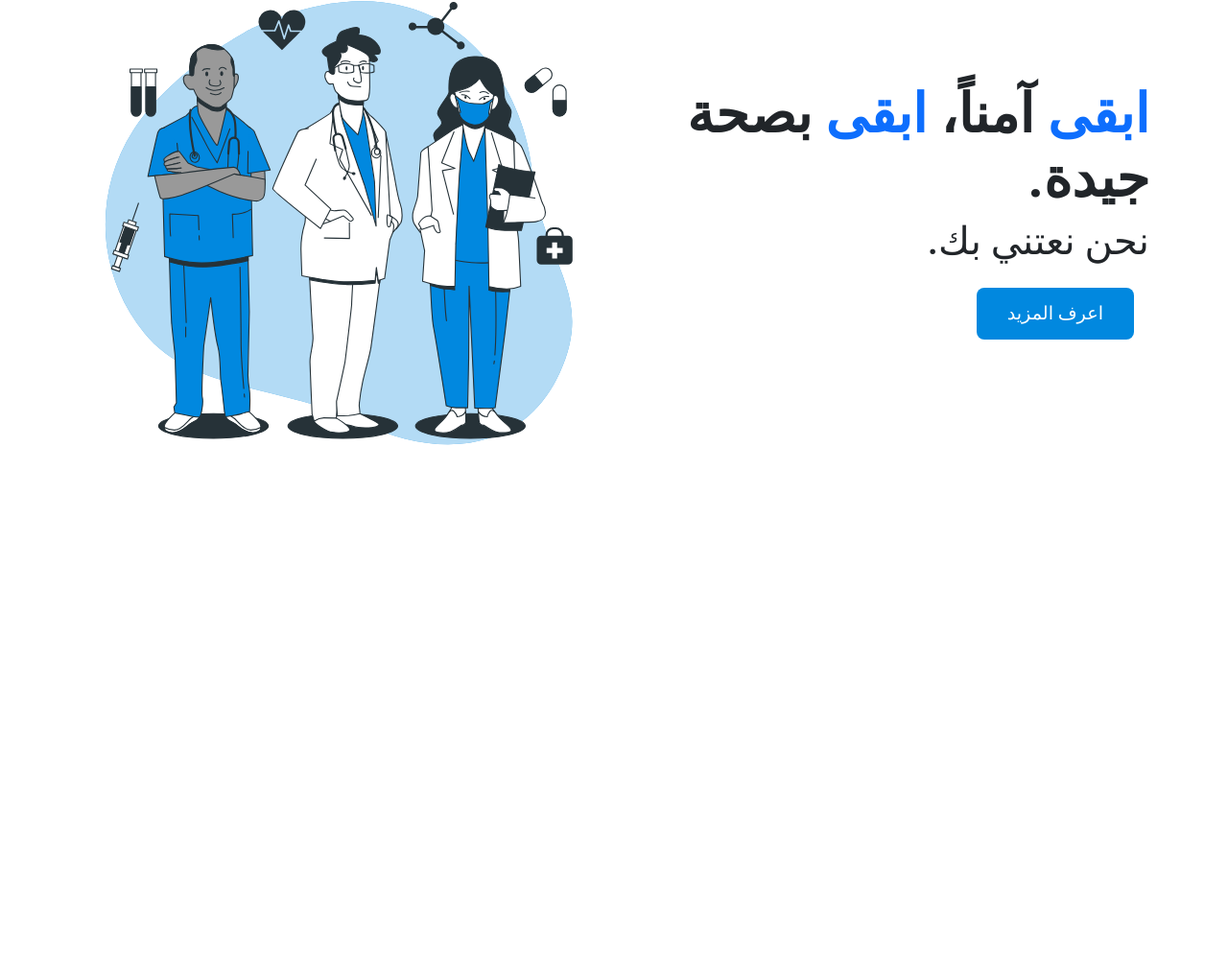
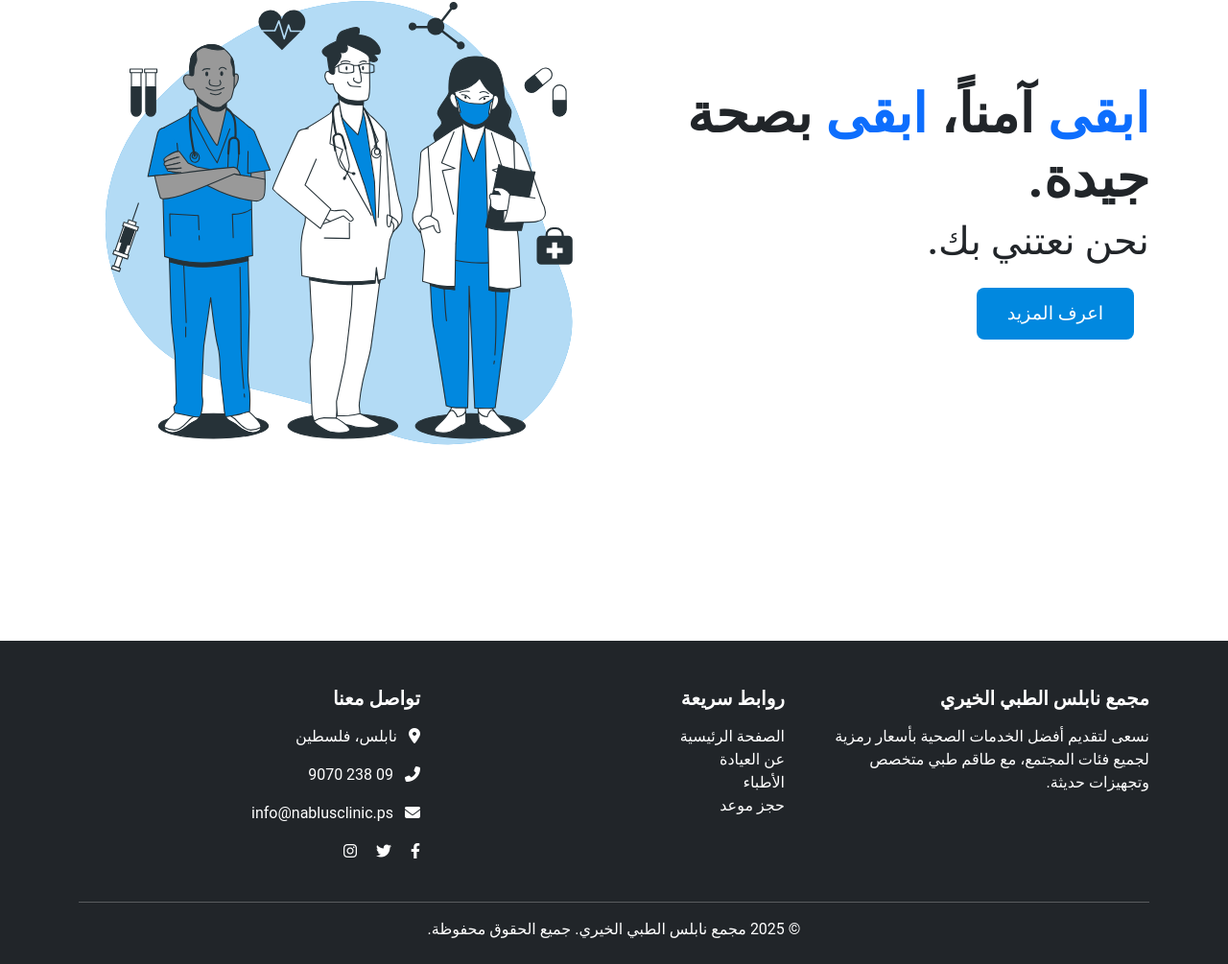
Before and after one commit to ayaqartallo/ClinicSystem, a plain HTML site: page index.html in a window 1280 px wide. Shown: the part 250-1255 px from the top of the page at 96% size. Before the commit the page ends 870 px from the top, so only its background shows below. Drawn offline with nearby package versions, Linux system fonts and the light colour scheme.

Commit message:
home & about us page

```diff
--- a/index.html
+++ b/index.html
@@ -5,7 +5,7 @@
     <meta charset="UTF-8">
     <meta http-equiv="X-UA-Compatible" content="IE=edge">
     <meta name="viewport" content="width=device-width, initial-scale=1.0">
-    <title>العيادة</title>
+    <title>مجمع نابلس الطبي الخيري</title>
     <!-- Bootstrap RTL CSS -->
     <link rel="stylesheet" href="https://cdn.jsdelivr.net/npm/bootstrap@5.3.0/dist/css/bootstrap.rtl.min.css">
     <!-- Font Awesome -->
@@ -20,8 +20,7 @@
         <div class="container">
             <nav class="navbar navbar-expand-lg navbar-light">
                 <a class="navbar-brand logo fs-2" href="#">العيادة</a>
-                <button class="navbar-toggler" type="button" data-bs-toggle="collapse" data-bs-target="#navbarNav"
-                    aria-expanded="false" aria-label="Toggle navigation">
+                <button class="navbar-toggler" type="button" data-bs-toggle="collapse" data-bs-target="#navbarNav">
                     <span class="navbar-toggler-icon"></span>
                 </button>
                 <div class="collapse navbar-collapse" id="navbarNav">
@@ -71,9 +70,54 @@
         </div>
     </section>
 
+    <!-- Footer Section -->
+    <footer class="bg-dark text-white pt-5 pb-4 mt-5">
+        <div class="container text-center text-md-start">
+            <div class="row">
+
+                <div class="col-md-4 mb-4">
+                    <h5 class="text-uppercase fw-bold mb-3">مجمع نابلس الطبي الخيري</h5>
+                    <p>
+                        نسعى لتقديم أفضل الخدمات الصحية بأسعار رمزية لجميع فئات المجتمع، مع طاقم طبي متخصص وتجهيزات
+                        حديثة.
+                    </p>
+                </div>
+
+                <div class="col-md-4 mb-4">
+                    <h5 class="text-uppercase fw-bold mb-3">روابط سريعة</h5>
+                    <ul class="list-unstyled">
+                        <li><a href="index.html" class="text-white text-decoration-none">الصفحة الرئيسية</a></li>
+                        <li><a href="about.html" class="text-white text-decoration-none">عن العيادة</a></li>
+                        <li><a href="#doctors" class="text-white text-decoration-none">الأطباء</a></li>
+                        <li><a href="#makeappointment" class="text-white text-decoration-none">حجز موعد</a></li>
+                    </ul>
+                </div>
+
+                <div class="col-md-4 mb-4">
+                    <h5 class="text-uppercase fw-bold mb-3">تواصل معنا</h5>
+                    <p><i class="fas fa-map-marker-alt me-2"></i> نابلس، فلسطين</p>
+                    <p><i class="fas fa-phone-alt me-2"></i> 09 238 9070</p>
+                    <p><i class="fas fa-envelope me-2"></i> info@nablusclinic.ps</p>
+                    <div class="mt-3">
+                        <a href="#" class="text-white me-3"><i class="fab fa-facebook-f"></i></a>
+                        <a href="#" class="text-white me-3"><i class="fab fa-twitter"></i></a>
+                        <a href="#" class="text-white"><i class="fab fa-instagram"></i></a>
+                    </div>
+                </div>
+
+            </div>
+
+            <hr class="mb-3">
+            <div class="text-center">
+                <p class="mb-0">&copy; 2025 مجمع نابلس الطبي الخيري. جميع الحقوق محفوظة.</p>
+            </div>
+        </div>
+    </footer>
+
+
     <script src="https://cdn.jsdelivr.net/npm/bootstrap@5.3.0/dist/js/bootstrap.bundle.min.js"></script>
     <script src="https://code.jquery.com/jquery-3.6.0.min.js"></script>
-    <script src="script.js"></script>
+    <script src="main.js"></script>
 </body>
 
 </html>
```
Also changed, not shown: about.html (+16 -11 lines), images/download.jpeg.
